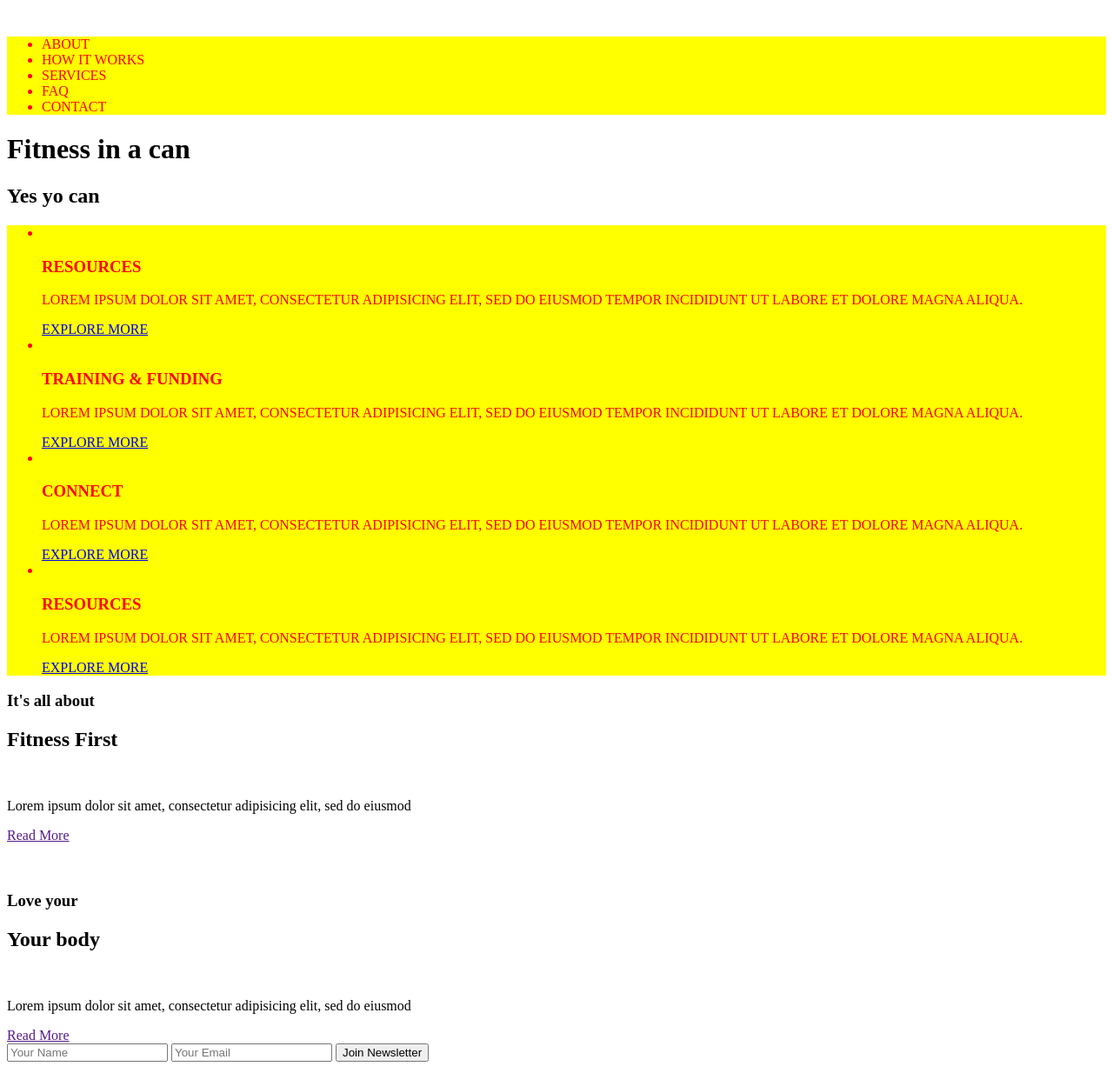
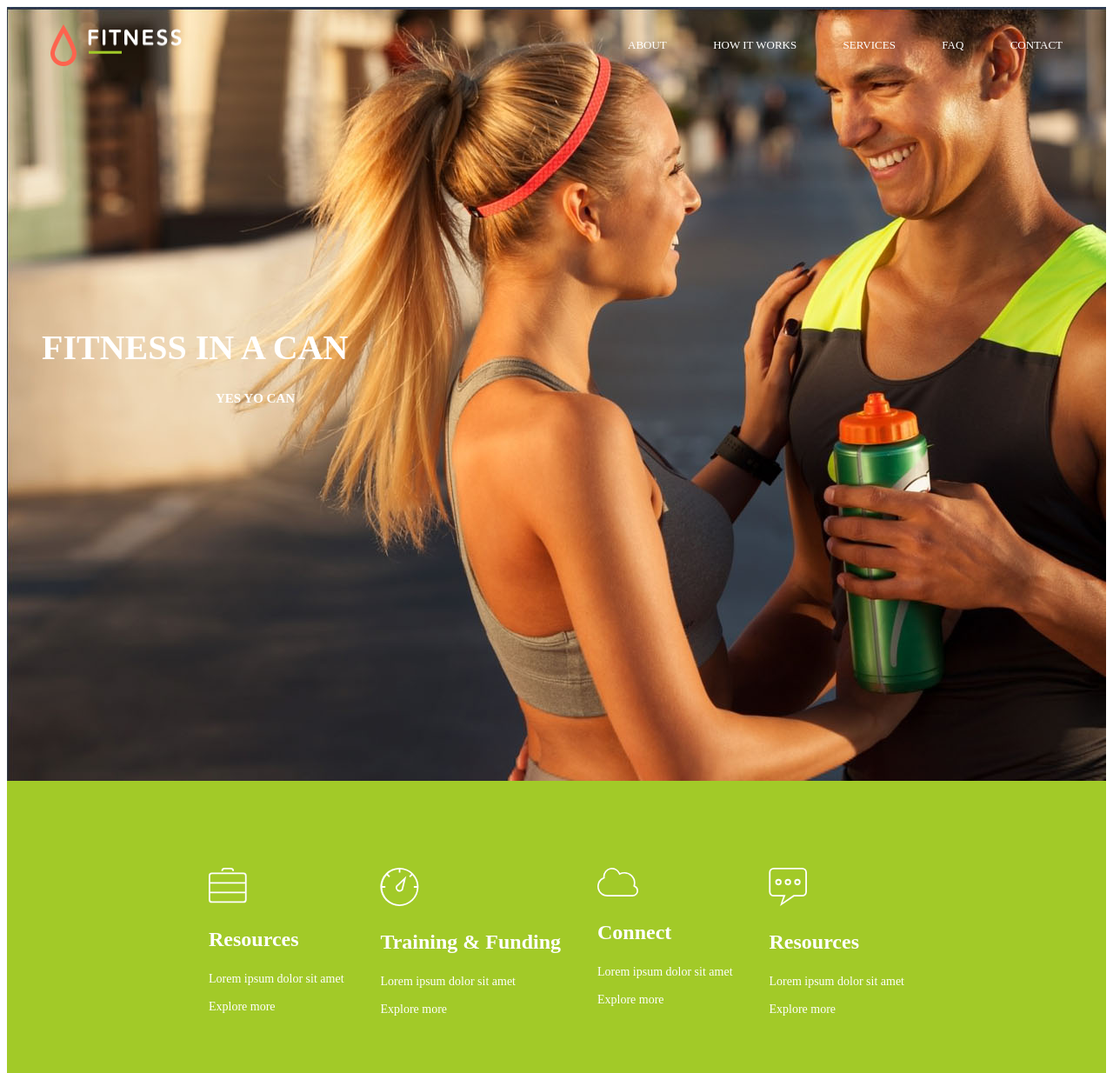
Before and after one commit to GregoryManov/Fitman, a plain HTML site: page index.html in a window 1280 px wide. Shown: the top 1234 px of the page at 87% size. Drawn offline with Linux system fonts and the light colour scheme.

Commit message:
Home Work 5 - CSS

```diff
--- a/index.html
+++ b/index.html
@@ -2,91 +2,94 @@
 <html>
 <head>
   <title>Fitman</title>
-  <link rel="stylesheet" href="./style.css">
+  <link rel="stylesheet" href="style.css">
 </head>
 <body>
 
-<header>
-  <!-- Logo -->
-  <img src="" alt="">
+<header class="header">
+  <div class="main-menu-containter">
 
-  <!-- Menu -->
-  <nav>
-    <ul>
-      <li>About</li>
-      <li>How it works</li>
-      <li>Services</li>
-      <li>Faq</li>
-      <li>Contact</li>
-    </ul>
-  </nav>
+    <!-- Logo -->
+    <img src="./images/logo.png" alt="Logo">
+
+    <!-- Menu -->
+    <nav>
+      <ul class="main-menu">
+        <li class="menu-link">About</li>
+        <li class="menu-link">How it works</li>
+        <li class="menu-link">Services</li>
+        <li class="menu-link">Faq</li>
+        <li class="menu-link">Contact</li>
+      </ul>
+    </nav>
+  </div>
 
   <!-- Tagline -->
-  <h1>Fitness in a can</h1>
-  <h2>Yes yo can</h2>
+  <h1 class="main-tagline">Fitness in a can</h1>
+  <h2 class="sub-tagline">Yes yo can</h2>
 </header>
 
-<main>
+<main class="main">
     <!-- Main Section -->
     <section>
-      <ul>
+      <ul class="benefits">
         <li>
-          <img src="">
-          <h3>Resources</h3>
-          <p>Lorem ipsum dolor sit amet, consectetur adipisicing elit, sed do eiusmod
-          tempor incididunt ut labore et dolore magna aliqua.
+          <img src="./images/icon1.svg">
+          <h3 class="benefits-title">Resources</h3>
+          <p class="benefits-text">Lorem ipsum dolor sit amet
           </p>
-          <a href="#">Explore more</a>
+          <a href="#" class="link-item">Explore more</a>
         </li>
         <li>
-          <img src="">
-          <h3>Training & Funding</h3>
-          <p>Lorem ipsum dolor sit amet, consectetur adipisicing elit, sed do eiusmod
-          tempor incididunt ut labore et dolore magna aliqua.
+          <img src="./images/icon2.svg">
+          <h3 class="benefits-title">Training & Funding</h3>
+          <p class="benefits-text">Lorem ipsum dolor sit amet
           </p>
-          <a href="#">Explore more</a>
+          <a href="#" class="link-item">Explore more</a>
         </li>
         <li>
-          <img src="">
-          <h3>Connect</h3>
-          <p>Lorem ipsum dolor sit amet, consectetur adipisicing elit, sed do eiusmod
-          tempor incididunt ut labore et dolore magna aliqua.
+          <img src="./images/icon3.svg">
+          <h3 class="benefits-title">Connect</h3>
+          <p class="benefits-text">Lorem ipsum dolor sit amet
           </p>
-          <a href="#">Explore more</a>
+          <a href="#" class="link-item">Explore more</a>
         </li>
         <li>
-          <img src="">
-          <h3>Resources</h3>
-          <p>Lorem ipsum dolor sit amet, consectetur adipisicing elit, sed do eiusmod
-          tempor incididunt ut labore et dolore magna aliqua.
+          <img src="./images/icon4.svg">
+          <h3 class="benefits-title">Resources</h3>
+          <p class="benefits-text">Lorem ipsum dolor sit amet
           </p>
-          <a href="#">Explore more</a>
+          <a href="#" class="link-item">Explore more</a>
         </li>
       </ul>
     </section>
 
     <!-- Gallery and Text -->
-    <div clas="gallery">
+    <div class="gallery">
 
-      <div class="gallery-row">
-      <div class="gallery-item">
-        <h3>It's all about</h3>
-        <h2>Fitness First</h2>
-        <img src=""><!-- water -->
-        <p>Lorem ipsum dolor sit amet, consectetur adipisicing elit, sed do eiusmod</p>
-        <a href="">Read More</a>
+      <div class="gallery-row-1 gallery-row">
+      <div class="gallery-item-1">
+        <h3 class="gallery-sub-text">It's all about</h3>
+        <h2 class="gallery-title">Fitness First</h2>
+        <img src="./images/icon5.svg" class="icon5" alt="icon5"><!-- water -->
+        <p class="gallery-text">Lorem ipsum dolor sit amet, consectetur adipisicing elit, sed do eiusmod</p>
+        <a class="gallery-link" href="">Read More</a>
       </div>
-        <img src="" alt=""><!-- woman image -->
+        <div class="item-image">
+          <img src="./images/img1.jpg" alt="img1.jpg" height="394px"><!-- woman image -->
+        </div>
       </div>
 
-      <div class="gallery-row">
-        <img src="" alt=""><!-- watches image -->
-        <div class="gallery-item">
-          <h3>Love your</h3>
-          <h2>Your body</h2>
-          <img src=""><!-- water -->
-          <p>Lorem ipsum dolor sit amet, consectetur adipisicing elit, sed do eiusmod</p>
-          <a href="">Read More</a>
+      <div class="gallery-row-2 gallery-row">
+        <div class="item-image">
+          <img src="./images/img2.jpg" alt="img2.jpg" height="394px"><!-- watches image -->
+        </div>
+        <div class="gallery-item-2">
+          <h3 class="gallery-sub-text">Love your</h3>
+          <h2 class="gallery-title">Your body</h2>
+          <img src="./images/icon5.svg" class="icon5" alt="icon5"><!-- water -->
+          <p class="gallery-text">Lorem ipsum dolor sit amet, consectetur adipisicing elit, sed do eiusmod</p>
+          <a class="gallery-link" href="">Read More</a>
         </div>
       </div>
 
--- a/style.css
+++ b/style.css
@@ -1,6 +1,121 @@
-ul {
-  color: red;
-  background: yellow;
+.main-menu {
+  display: flex;
+  justify-content: space-between;
+  width: 500px;
+  list-style: none;
+}
+
+.menu-link {
   text-transform: uppercase;
+  font-size: 13px;
+  color: #ffffff;
+}
+
+.main-menu-containter {
+  display: flex;
+  justify-content: space-between;
+  padding-left: 50px;
+  padding-right: 50px;
+  padding-top: 20px;
+}
+
+.header {
+  background-image: url('./images/background.jpg');
+  height: 890px;
+  background-repeat: no-repeat;
+  background-size: cover;
+}
+
+.main-tagline {
+  color: #ffffff;
+  font-size: 40px;
+  text-transform: uppercase;
+  margin-top: 300px;
+  margin-left: 40px;
+}
+
+.sub-tagline {
+  color: #ffffff;
+  font-size: 15px;
+  text-transform: uppercase;
+  margin-left: 240px;
+}
+
+.main {
+  background: #a2ca28;
+}
+
+.benefits-title {
+  font-size: 24px;
+}
+
+.benefits {
+  display: flex;
+  justify-content: space-between;
+  list-style: none;
+  width: 800px;
+  margin: 0 auto;
+  padding-left: 0;
+  color: #ffffff;
+  padding-top: 100px;
+}
+
+.link-item {
+  color: #ffffff;
+  font-size: 14px;
+  text-decoration: none;
+}
+
+.benefits-text {
+  font-size: 14px;
+}
+
+.gallery {
+  padding-top: 120px;
+  margin-left: 210px;
+  margin-right: 210px;
+}
+.gallery-row {
+  text-align: center;
 
 }
+.gallery-row-1 {
+  display: flex;
+  justify-content: space-around;
+}
+.gallery-row-2 {
+  display: flex;
+  justify-content: space-around;
+}
+.gallery-item-1 {
+  background: #ffffff;
+  margin: 0 auto;
+}
+.gallery-item-2 {
+  background: #ffffff;
+}
+.gallery-sub-text {
+  font-size: 14px;
+  color: #fd634e;
+  padding-top: 50px;
+}
+.gallery-title {
+  font-size: 35px;
+  color: #a2ca28;
+}
+.icon5 {
+  height: 23px;
+}
+.gallery-text {
+  font-size: 14px;
+  color: #737b80;
+}
+.gallery-link {
+  font-size: 14px;
+  color: #a9ce41;
+  padding-bottom: 100px;
+}
+
+.image-item {
+  width: 100%;
+}
```
Also changed, not shown: images/arrow.svg (added), images/background.jpg (added), images/fb.svg (added), images/icon1.svg (added), images/icon2.svg (added), images/icon3.svg (added), images/icon4.svg (added), images/icon5.svg (added), images/img1.jpg (added), images/img2.jpg (added), images/ln.svg (added), images/logo.png (added), images/tw.svg (added), images/yt.svg (added).
